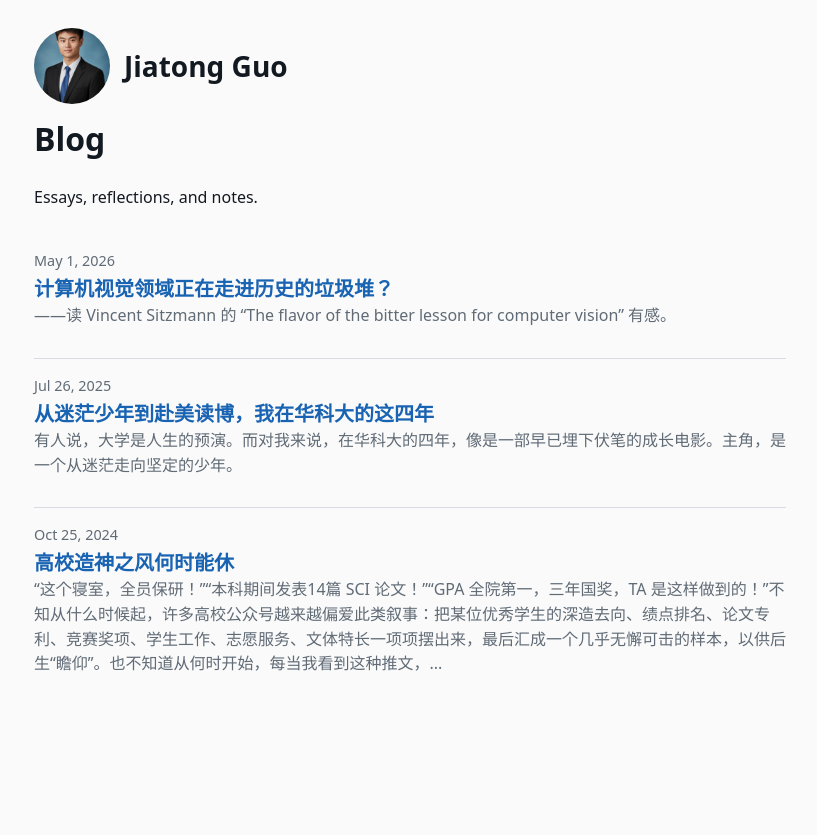
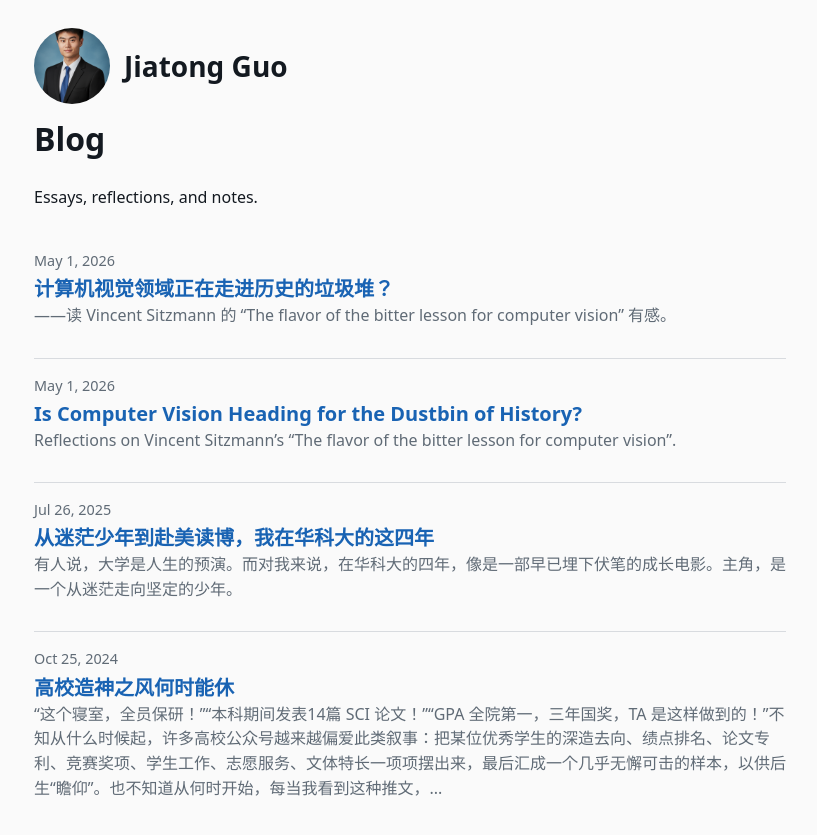
Before and after one commit to guojiatong/guojiatong.github.io, a Jekyll site: the page built from _pages/posts.html, in a window 1280 px wide. Shown: the top 835 px of the page, without its empty margins (230-1047 px from the left). Built offline with Jekyll 4.4.1, drawn with Linux system fonts in a browser that asks for light colours; part of the change alters nothing that is shown.

Commit message:
Add English computer vision reflection post

```diff
--- a/_layouts/blog-standalone.html
+++ b/_layouts/blog-standalone.html
@@ -39,7 +39,11 @@
 
         {% unless page.blog_index %}
           <footer class="blog-view-count" aria-label="Page view count">
-            浏览总量 <span id="busuanzi_page_pv">加载中...</span> 次
+            {% if page.lang == "en" %}
+              Total views <span id="busuanzi_page_pv">Loading...</span>
+            {% else %}
+              浏览总量 <span id="busuanzi_page_pv">加载中...</span> 次
+            {% endif %}
           </footer>
         {% endunless %}
       </article>
--- /dev/null
+++ b/_posts/2026-05-01-COMPUTER-VISION-BITTER-LESSON-EN.md
@@ -0,0 +1,52 @@
+---
+layout: blog-standalone
+lang: en
+title: "Is Computer Vision Heading for the Dustbin of History?"
+date: 2026-05-01
+permalink: /posts/2026/05/computer-vision-bitter-lesson-en/
+published: true
+tags:
+  - computer vision
+  - artificial intelligence
+  - reflection
+---
+
+Reflections on Vincent Sitzmann's [“The flavor of the bitter lesson for computer vision”](https://www.vincentsitzmann.com/blog/bitter_lesson_of_cv/).
+
+“Many problems treated as the core of a field may simply be scaffolding left behind by an era of insufficient capability.”
+
+# Why Traditional CV Looks Like Scaffolding
+
+Sitzmann argues that traditional computer vision has split vision into intermediate tasks such as classification, segmentation, optical flow, 3D reconstruction, and SLAM not because these tasks are naturally equivalent to intelligence, but because they were a historical compromise. When it was not yet feasible to learn the full perception-to-action loop end to end, researchers could only define intermediate problems that were labelable, measurable, and publishable.
+
+Rich Sutton's 2019 essay on the Bitter Lesson makes a broader point about seven decades of AI progress: in the long run, the methods that win are usually not clever algorithms or structures handcrafted by humans, but general learning methods that can absorb more data and compute. As data and compute scale up, human-designed modules, priors, and representations gradually become bottlenecks. It may be better to remove human-designed domain knowledge from the machine's reasoning path altogether.
+
+# The Bitter Lesson in Vision
+
+Many CV researchers have already accepted the algorithmic version of the Bitter Lesson: handcrafted features are replaced by deep networks, and complex pipelines are absorbed by large models. One representative example is VGGT, the CVPR 2025 Best Paper.
+
+Future vision models should not stop at producing masks, point clouds, or camera poses. They should become part of agents that can act and accomplish goals. Sitzmann even predicts that explicit 3D representations and camera poses will eventually leave the main path.
+
+# From Correct Representations to Correct Consequences
+
+Perhaps CV is moving from “representational correctness” to “consequential correctness.” In the past, we cared about whether the objects in an image were segmented accurately or whether a 3D reconstruction looked reasonable. In the future, the more important question may be whether, after receiving visual input, a machine can pick up a cup steadily, avoid obstacles, or turn an ambiguous instruction into reliable action.
+
+For CV researchers, this implies a reconstruction of the loss function and even the field's evaluation system.
+
+## Is Explicit 3D Dead and Latents Eternal?
+
+I do not think so. 3D representations will not simply disappear. What may disappear is the engineering paradigm that treats 3D as a mandatory intermediate step.
+
+Explicit representations can still exist for a long time as supervision signals and debugging windows. Robotic systems today also often rely on low-dimensional geometric information such as depth, pose, and joint state to improve efficiency and stability.
+
+More precisely, explicit representations may be downgraded: from ground truth to tool, from the mandatory route through a model's internal reasoning to a language humans use to understand and constrain models.
+
+# Not Gone, but Transformed
+
+So, is computer vision heading for the dustbin of history? My answer is this: if CV means a set of isolated intermediate tasks and leaderboards, then yes, it will likely be swallowed by larger intelligent systems. But if CV means the ability to extract action-relevant structure from perception, then it will not disappear. It will become even more important.
+
+It will simply exist in another form: no longer standing outside the world to annotate it, but learning to see for the sake of action inside the loop of machine-world interaction.
+
+That path is longer than any benchmark, but I believe it is also more worth pursuing.
+
+![computer vision](/images/blog/computer-vision-bitter-lesson/figure-1-computer-vision.png)
```
